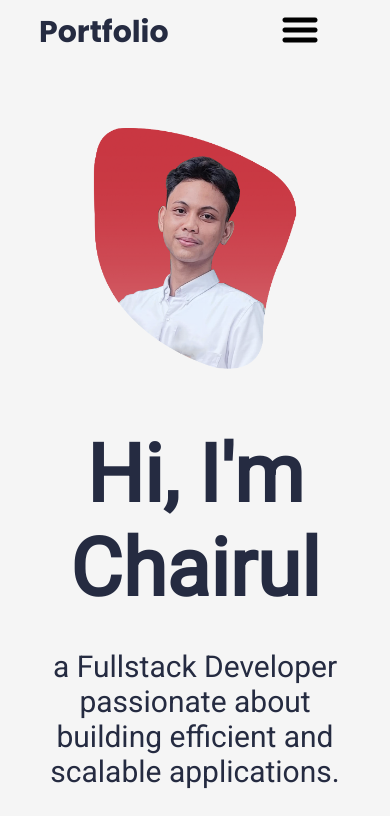
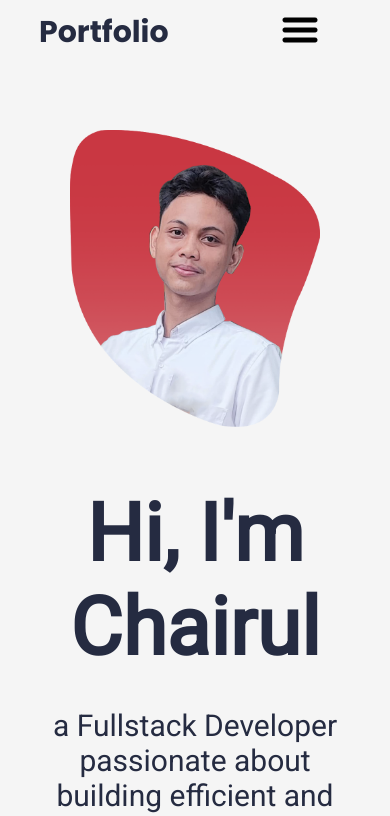
Before and after one commit to SahabatCoding/react-portofolio, a React (Vite) app: page / in a window 390 px wide. Shown: the top 816 px of the page. Built offline with nearby package versions, Linux system fonts and the light colour scheme.

Commit message:
Perbaiki Hero

```diff
--- a/src/components/Hero/Hero.module.css
+++ b/src/components/Hero/Hero.module.css
@@ -86,7 +86,7 @@
     font-size: 80px;
   }
   .heroImg {
-    width: 65%;
+    width: 80%;
     z-index: 1;
     margin-bottom: 60px;
 
```
